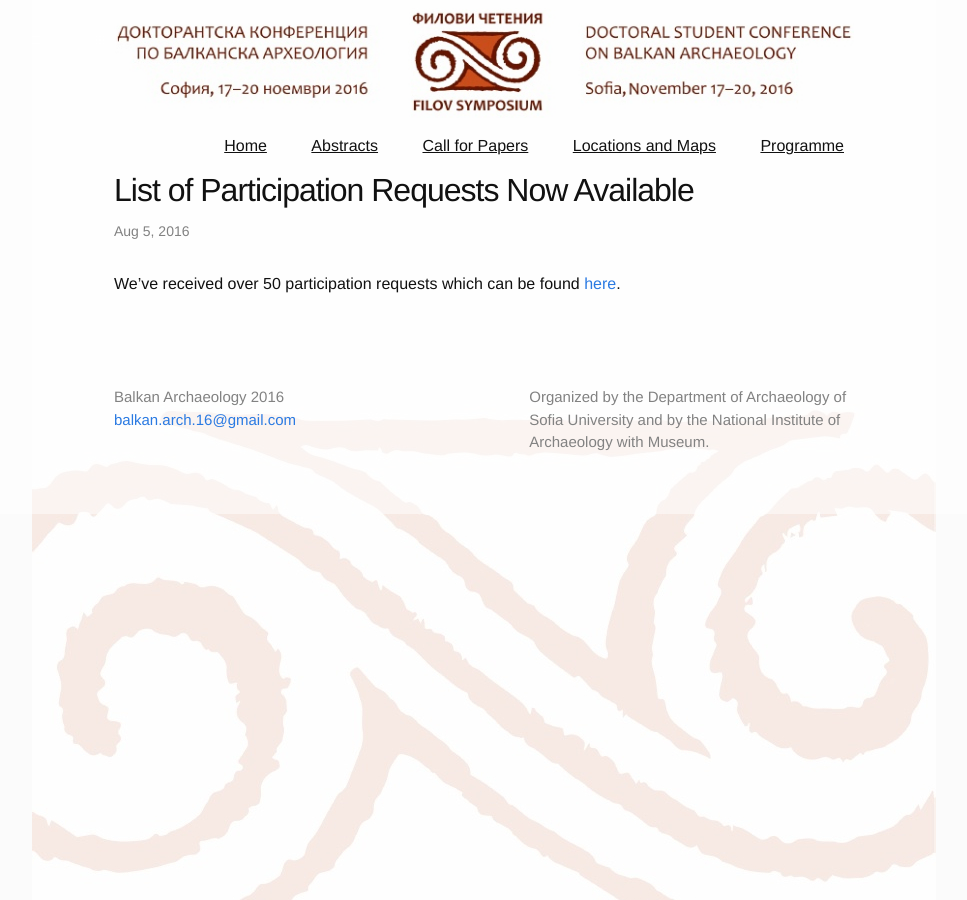
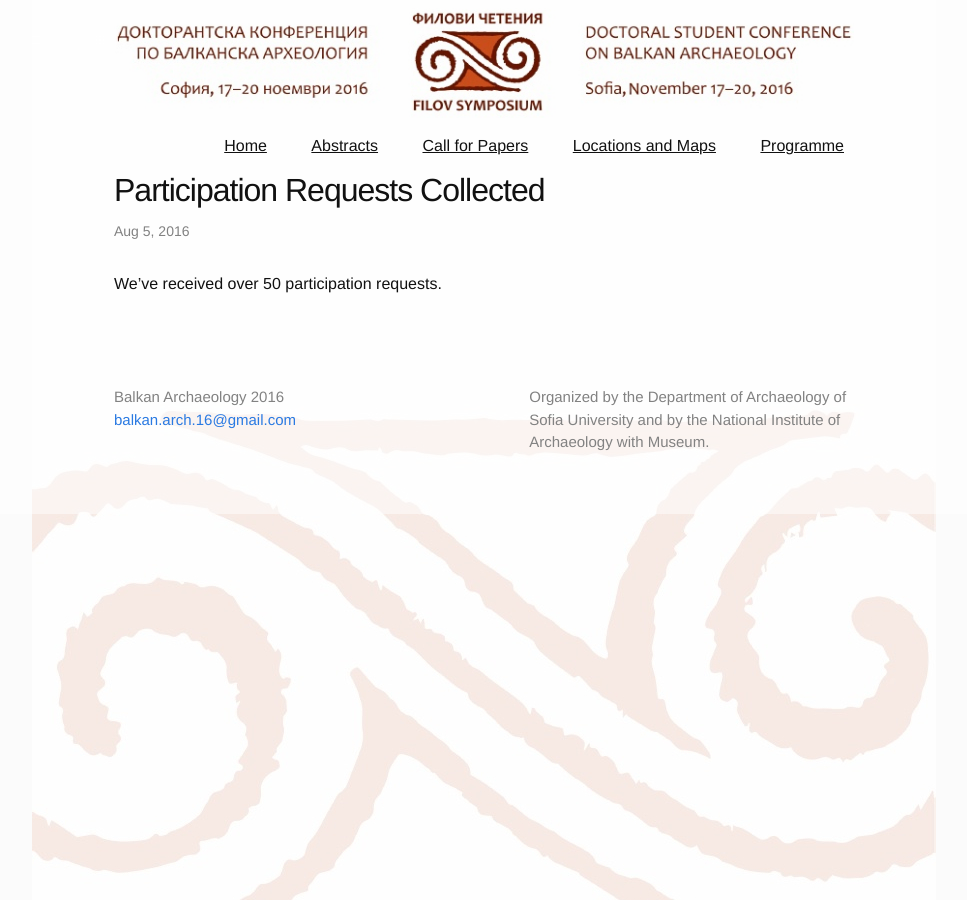
Before and after one commit to balkan-archaeology/balkan-archaeology.github.io, a Jekyll site: the page built from _posts/2016-08-05-participation-requests-online.md, in a window 1280 px wide. Shown: the whole page, without its empty margins (156-1123 px from the left). Built offline with Jekyll 4.4.1, drawn with Linux system fonts in a browser that asks for light colours.

Commit message:
Remove dead link to participation requests from first news.

```diff
--- a/_posts/2016-08-05-participation-requests-online.md
+++ b/_posts/2016-08-05-participation-requests-online.md
@@ -1,8 +1,7 @@
 ---
 layout: post
-title:  "List of Participation Requests Now Available"
+title:  "Participation Requests Collected"
 date:   2016-08-05 15:30:04 +0300
 ---
 
-We've received over 50 participation requests which can be found
-[here](/participants/).
+We've received over 50 participation requests.
```
